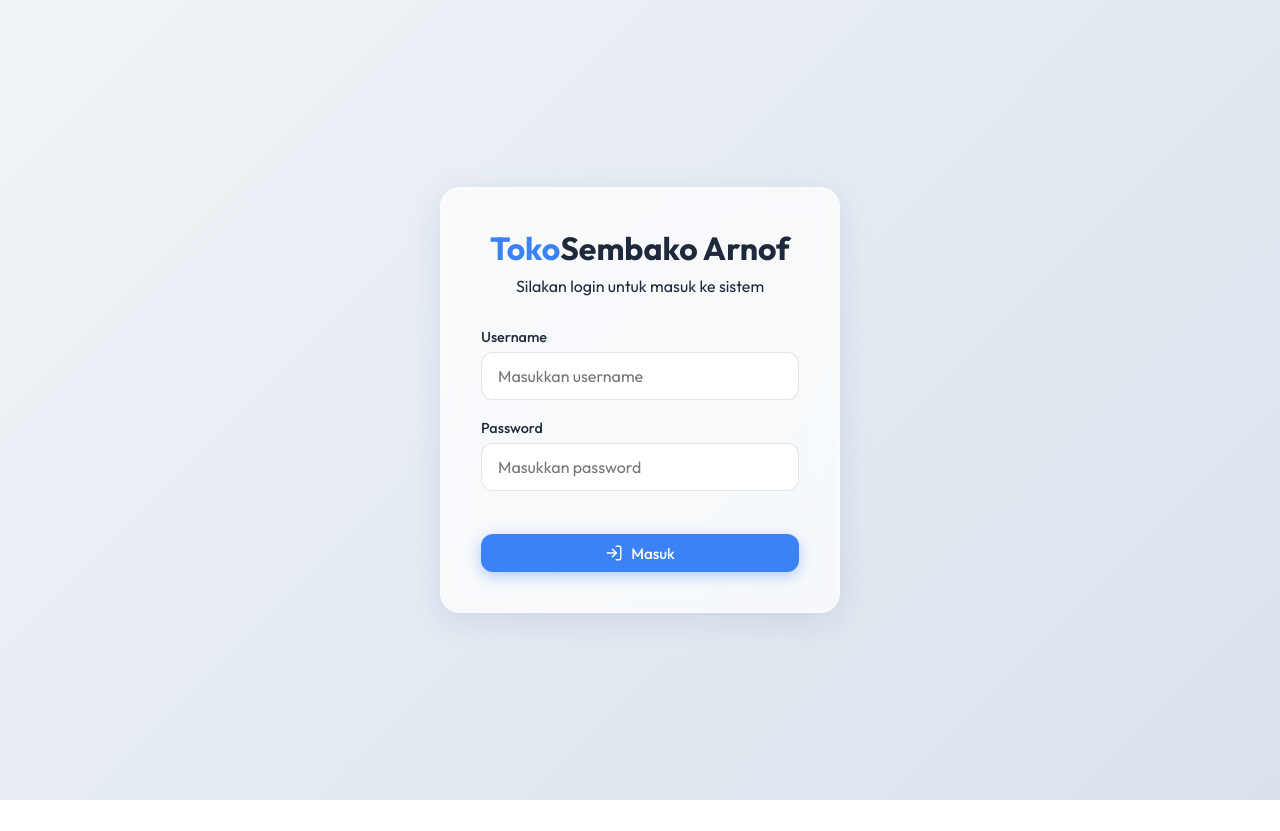
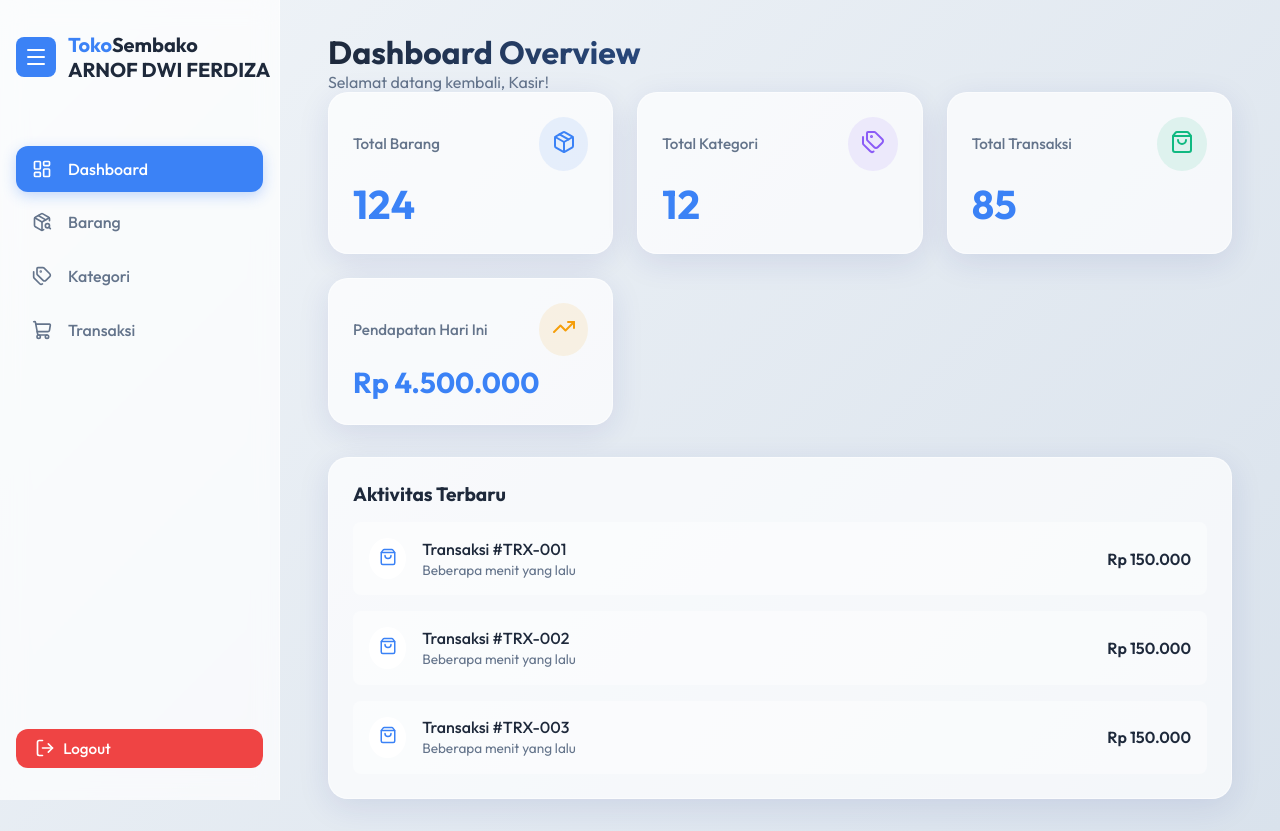
Before and after one commit to arnofinformatika-bit/toko-sembako-arnof, a React (Vite) app in the folder frontend/: page / in a window 1280 px wide. Before the commit this address led to /login. Before the commit the page ends 800 px from the top, so only its background shows below. Built offline with nearby package versions, Linux system fonts and the light colour scheme; no server answers.

Commit message:
Remove login system and simplify sidebar

```diff
--- a/frontend/src/App.jsx
+++ b/frontend/src/App.jsx
@@ -1,105 +1,69 @@
-import React from 'react';
-import { BrowserRouter, Routes, Route, Navigate } from 'react-router-dom';
+import React, { useState, useEffect } from 'react';
+import { BrowserRouter as Router, Routes, Route, Navigate } from 'react-router-dom';
 import Sidebar from './components/Sidebar';
 import Dashboard from './pages/Dashboard';
 import Barang from './pages/Barang';
 import Kategori from './pages/Kategori';
 import Transaksi from './pages/Transaksi';
-import Login from './pages/Login';
-import User from './pages/User';
+import { Menu } from 'lucide-react';
 
-import { Menu, X } from 'lucide-react';
+function App() {
+  const [isSidebarOpen, setIsSidebarOpen] = useState(false);
+  const [isMobile, setIsMobile] = useState(window.innerWidth <= 768);
 
-function Layout({ children }) {
-  const [isCollapsed, setIsCollapsed] = React.useState(false);
-  const [isMobileOpen, setIsMobileOpen] = React.useState(false);
+  useEffect(() => {
+    const handleResize = () => {
+      const mobile = window.innerWidth <= 768;
+      setIsMobile(mobile);
+      if (!mobile) setIsSidebarOpen(false);
+    };
+
+    window.addEventListener('resize', handleResize);
+    return () => window.removeEventListener('resize', handleResize);
+  }, []);
+
+  const toggleSidebar = () => {
+    setIsSidebarOpen(!isSidebarOpen);
+  };
+
+  // Mock user untuk keperluan sistem (id tetap 1 agar transaksi lancar)
+  const mockUser = { id: 1, username: 'admin', role: 'ADMIN' };
 
   return (
-    <div className="app-container">
-      {/* Mobile Nav Toggle */}
-      <button
-        className="nav-toggle"
-        onClick={() => setIsMobileOpen(true)}
-      >
-        <Menu size={24} />
-      </button>
+    <Router>
+      <div className="app-container">
+        {/* Mobile Toggle Button */}
+        {isMobile && (
+          <button className="nav-toggle" onClick={toggleSidebar}>
+            <Menu size={24} />
+          </button>
+        )}
 
-      {/* Mobile Overlay */}
-      <div
-        className={`sidebar-overlay ${isMobileOpen ? 'active' : ''}`}
-        onClick={() => setIsMobileOpen(false)}
-      />
+        {/* Sidebar Overlay for Mobile */}
+        {isMobile && isSidebarOpen && (
+          <div className="sidebar-overlay active" onClick={toggleSidebar}></div>
+        )}
 
-      <Sidebar
-        isCollapsed={isCollapsed}
-        setIsCollapsed={setIsCollapsed}
-        isMobileOpen={isMobileOpen}
-        setIsMobileOpen={setIsMobileOpen}
-      />
+        {/* Sidebar */}
+        <Sidebar
+          isOpen={isSidebarOpen}
+          isMobile={isMobile}
+          toggleSidebar={toggleSidebar}
+          user={mockUser}
+        />
 
-      <main className={`main-content animate-fade-in ${isCollapsed ? 'collapsed' : ''}`}>
-        {children}
-      </main>
-    </div>
-  );
-}
-
-const ProtectedRoute = ({ children, requiredRole }) => {
-  const userString = localStorage.getItem('user');
-
-  if (!userString) {
-    return <Navigate to="/login" replace />;
-  }
-
-  if (requiredRole) {
-    const user = JSON.parse(userString);
-    if (user.role !== requiredRole) {
-      return <Navigate to="/" replace />;
-    }
-  }
-
-  return children;
-};
-
-function App() {
-  return (
-    <BrowserRouter>
-      <Routes>
-        <Route path="/login" element={<Login />} />
-
-        <Route path="/" element={
-          <ProtectedRoute>
-            <Layout><Dashboard /></Layout>
-          </ProtectedRoute>
-        } />
-
-        <Route path="/barang" element={
-          <ProtectedRoute>
-            <Layout><Barang /></Layout>
-          </ProtectedRoute>
-        } />
-
-        <Route path="/kategori" element={
-          <ProtectedRoute>
-            <Layout><Kategori /></Layout>
-          </ProtectedRoute>
-        } />
-
-        <Route path="/transaksi" element={
-          <ProtectedRoute>
-            <Layout><Transaksi /></Layout>
-          </ProtectedRoute>
-        } />
-
-        <Route path="/user" element={
-          <ProtectedRoute requiredRole="ADMIN">
-            <Layout><User /></Layout>
-          </ProtectedRoute>
-        } />
-
-        <Route path="*" element={<Navigate to="/" replace />} />
-      </Routes>
-    </BrowserRouter>
+        {/* Main Content */}
+        <main className={`main-content ${isMobile ? 'mobile' : ''}`}>
+          <Routes>
+            <Route path="/" element={<Dashboard />} />
+            <Route path="/barang" element={<Barang />} />
+            <Route path="/kategori" element={<Kategori />} />
+            <Route path="/transaksi" element={<Transaksi />} />
+            <Route path="*" element={<Navigate to="/" replace />} />
+          </Routes>
+        </main>
+      </div>
+    </Router>
   );
 }
 
```
